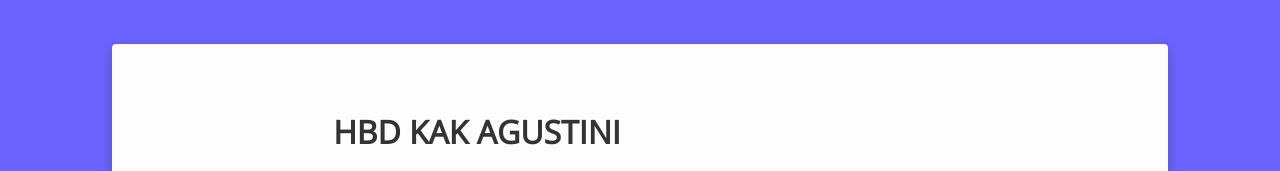
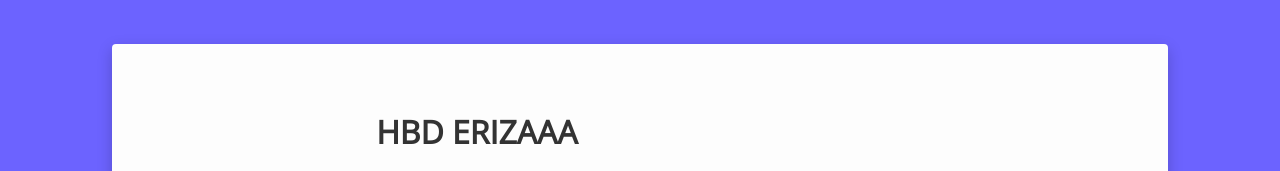
Before and after one commit to Sepuh23/HBD, a plain HTML site: page index.html in a window 1280 px wide. Shown: the top 171 px of the page. Drawn offline with nearby package versions, Linux system fonts and the light colour scheme.

Commit message:
Update index.html

```diff
--- a/index.html
+++ b/index.html
@@ -9,7 +9,7 @@
   <div class="card">
    <img src="https://github.com/DzarelDeveloper/Img/blob/main/ulangtahun.jpg?raw=true" alt="birthday" class="birthday">
    <div class="text">
-    <h1>HBD KAK AGUSTINI </h1>
+    <h1>HBD ERIZAAA </h1>
     <p>Selamat ulang tahun yang penuh dengan kebahagiaan, kesehatan yang prima, dan impian yang terwujud. Di hari istimewamu ini, aku berharap kamu mendapatkan semua yang kamu inginkan dan bahagia selamanya, semoga setiap langkahmu selalu diberkati
 <br><br>
 Semoga setiap tahun membawa lebih banyak kebahagiaan, cinta, dan kesuksesan.
```
